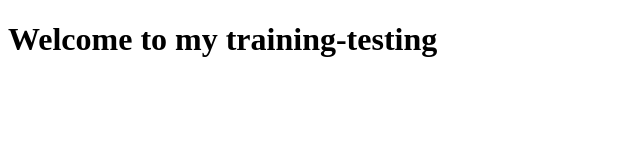
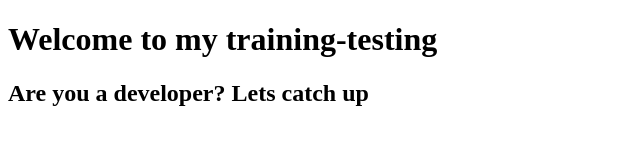
Before and after one commit to Andeson-jnr/3mtt, a plain HTML site: page index.html in a window 1280 px wide. Shown: the whole page, without its empty margins (0-640 px from the left). Drawn offline with Linux system fonts and the light colour scheme.

Commit message:
addition

```diff
--- a/index.html
+++ b/index.html
@@ -7,5 +7,6 @@
 </head>
 <body>
     <h1>Welcome to my training-testing</h1>
+    <h2>Are you a developer? Lets catch up</h2>
 </body>
 </html>
```
